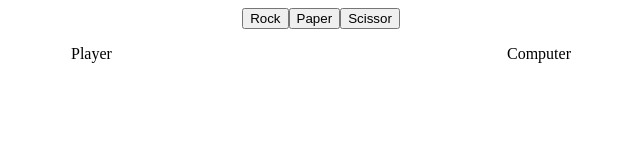
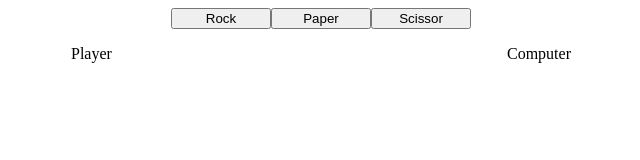
Before and after one commit to hspark220/rockpaperscissor, a plain HTML site: page index.html in a window 1280 px wide. Shown: the whole page, without its empty margins (319-959 px from the left). Drawn offline with Linux system fonts and the light colour scheme.

Commit message:
Make buttons same width as each other
after this, going to merge branch to start editing using main.
basic functionality of the game is working now, only thing left to do is
styling.

```diff
--- a/assets/style.css
+++ b/assets/style.css
@@ -18,6 +18,10 @@ body {
     display: flex;
 }
 
+.options button {
+    width: 100px;
+}
+
 /* picked */
 .picked {
     display: flex;
```
